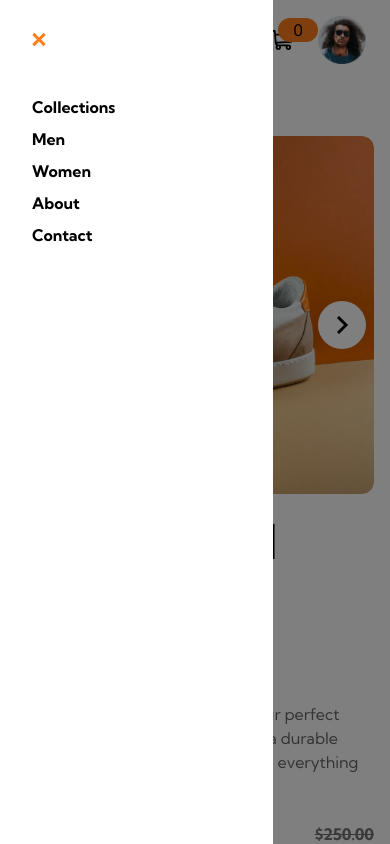
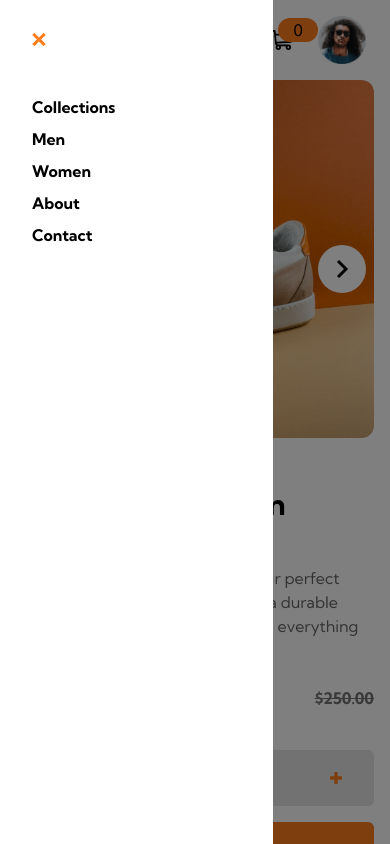
Before and after one commit to BEEJAYOFGOD/ecommerce-product-main, a React (Vite) app: page / in a window 390 px wide. Both pictures are taken after a click on the element 39 px from the left and 40 px from the top of the page. Shown: the top 844 px of the page. Built offline with nearby package versions, Linux system fonts and the light colour scheme.

Commit message:
did it all

```diff
--- a/src/App.jsx
+++ b/src/App.jsx
@@ -53,14 +53,11 @@ function App() {
   const emptyCart = () => {
     setCartNo(0);
   };
-  // useEffect(() => {
-  //   name = "dummy";
-  // }, [name]);
 
   return (
     <div id="app" className="min-h-screen relative font-kumbhSans">
       <NavBar cartNo={cartNo} toggleCartDisplay={toggleCartDisplay} />
-      <main className="pt-14">
+      <main className="md:pt-14">
         <ProductPage
           thumbnails={thumbnails}
           productImages={productImages}
--- a/src/Cart.jsx
+++ b/src/Cart.jsx
@@ -15,8 +15,11 @@ const Cart = ({ cartNo, cartvisibility, emptyCart }) => {
   }, [cartMsg]);
 
   return (
+    <div
+      className={`absolute w-full md:w-fit top-20 md:top-20 md:ml-[64vw] p-4 ${cartvisibility} z-20`}
+    >
       <section
-      className={`absolute top-20 ml-[64vw] rounded-xl shadow-xl z-[100] bg-white border ${cartvisibility} slide-down`}
+        className={`rounded-xl shadow-2xl md:shadow-xl z-[100] bg-white border  slide-down`}
       >
         <h2 className="ml-4 mt-4 font-bold">Cart</h2>
         <hr className="mt-4 mb-8" />
@@ -75,6 +78,7 @@ const Cart = ({ cartNo, cartvisibility, emptyCart }) => {
           <div></div>
         )}
       </section>
+    </div>
   );
 };
 
--- a/src/Navbar.jsx
+++ b/src/Navbar.jsx
@@ -68,9 +68,10 @@ const NavBar = ({ cartNo: cartNumber, toggleCartDisplay }) => {
           <div
             id="navOverlay"
             className="bg-black w-[30%] min-h-full flex md:hidden"
-          >
-            Ademola
-          </div>
+            onClick={() => {
+              mobileNav.classList.replace("flex", "hidden"); // this removes mobile menu
+            }}
+          ></div>
         </div>
 
         <div
@@ -81,7 +82,7 @@ const NavBar = ({ cartNo: cartNumber, toggleCartDisplay }) => {
             allLinks.classList.replace("flex", "hidden");
             menuOverlay.classList.replace("flex", "hidden");
           }}
-          className="hidden bg-black w-[30%] opacity-70 absolute top-0 right-0 min-h-full z-50 "
+          className="hidden bg-black w-[30%] opacity-70 absolute top-0 right-0 min-h-full z-30"
         >
           ade
         </div>
--- a/src/ProductPage.jsx
+++ b/src/ProductPage.jsx
@@ -167,11 +167,13 @@ const ProductPage = (props) => {
         </div>
 
         <div className="flex-1 ">
-          <h2 className="text-orange-500 font-bold">SNEAKER COMPANY</h2>
-          <h3 className="text-5xl font-bold">
+          <h2 className="text-orange-500 font-bold mt-4 md:mt-0">
+            SNEAKER COMPANY
+          </h2>
+          <h3 className="md:text-5xl text-3xl font-bold my-2 md:my-0">
             Fall Limited Edition <br /> Sneakers
           </h3>
-          <p className="opacity-60 mt-10">
+          <p className="opacity-60 md:mt-10">
             These low-profile sneakers are your perfect casual wear companion
             Featuring a durable rubber outer sole, they&apos;ll withstand
             everything the weather can offer
```
Lines whose indentation alone changed are shown as unchanged.
